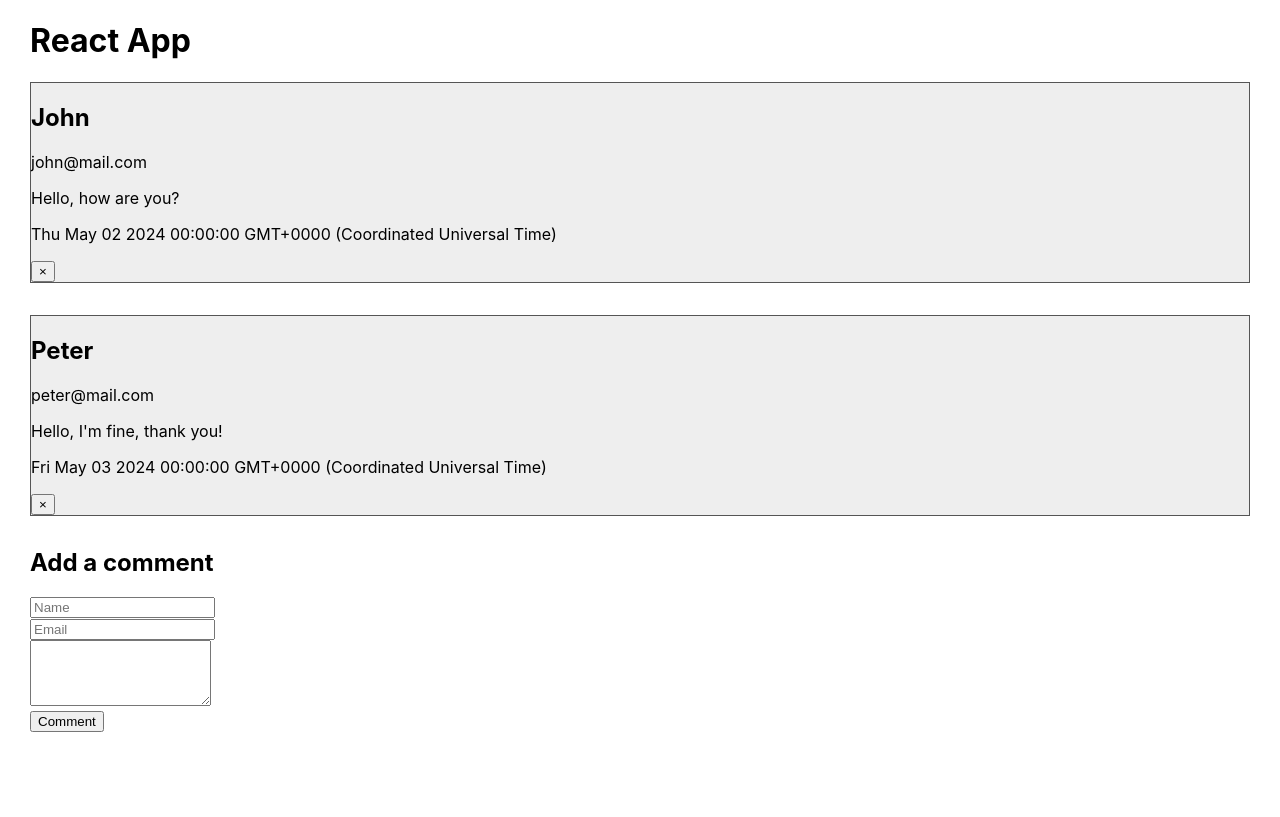
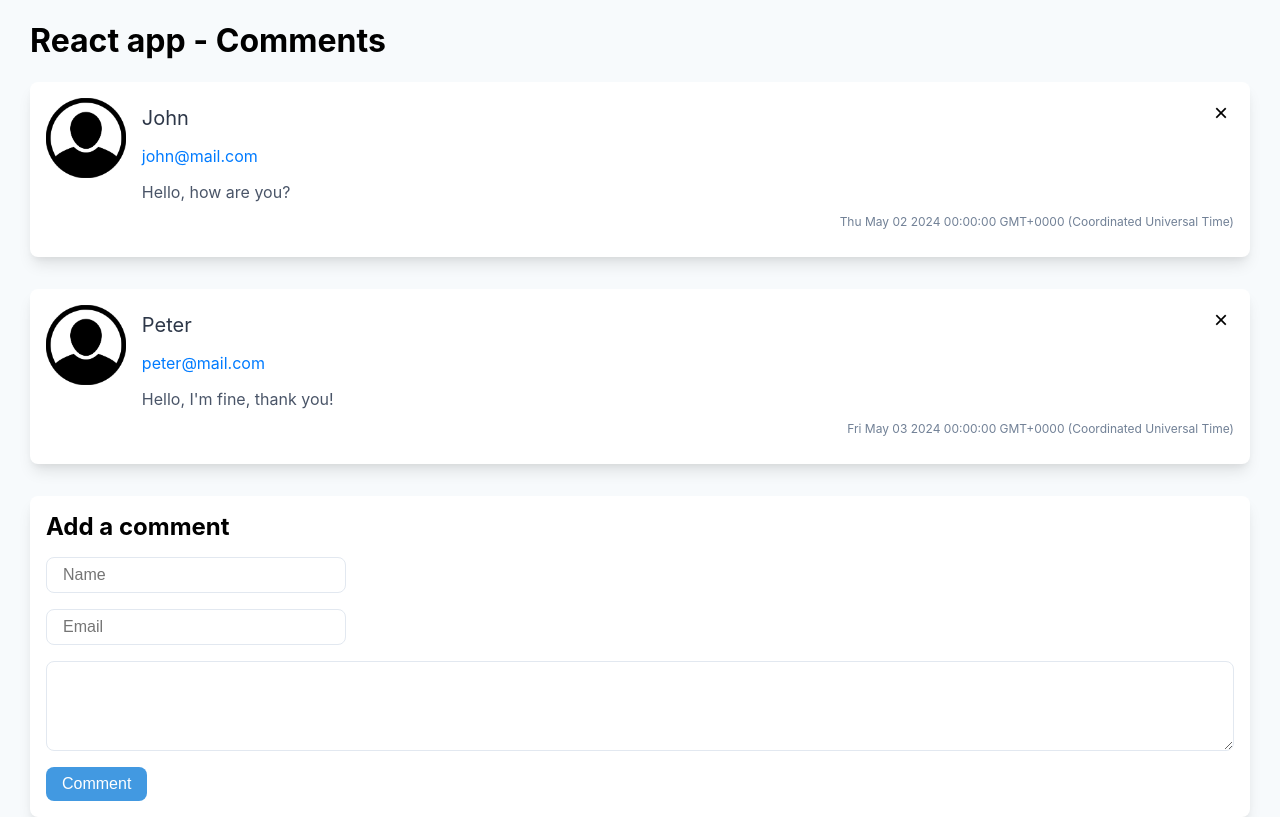
Before and after one commit to fabio-daros/react-basic-app, a React (Create React App) app: page / in a window 1280 px wide. Built offline with nearby package versions, Linux system fonts and the light colour scheme.

Commit message:
Adjusting CSS's

```diff
--- a/src/App.css
+++ b/src/App.css
@@ -1,3 +1,54 @@
+* {
+  box-sizing: border-box;
+}
+
+body {
+  background-color: #f7fafc;
+}
+
 .App {
   padding: 0 30px;;
 }
+
+.New-Comment {
+  border-radius: .5rem;
+  box-shadow: 0 10px 15px -3px rgba(0, 0, 0, .1), 0 4px 6px -2px rgba(0, 0, 0, .05);
+  padding: 1rem;
+  background-color: #fff;
+}
+
+.New-Comment h2 {
+  margin: 0;
+}
+
+.New-Comment input, .New-Comment textarea {
+  color: #4a5568;
+  background-color: #fff;
+  border: 1px solid #e2e8f0;
+  font-size: 1rem;
+  padding: .5rem 1rem;
+  margin: 1rem 0;
+  display: block;
+  border-radius: .5rem;
+}
+
+.New-Comment input {
+  width: 300px;
+}
+
+.New-Comment textarea {
+  width: 100%;
+}
+
+.New-Comment button {
+  background-color: #4299e1;
+  color: #fff;
+  font-size: 1rem;
+  padding: .5rem 1rem;
+  border-radius: .5rem;
+  border: none;
+}
+
+.New-Comment button:hover {
+  background-color: #2b6cb0;
+}
--- a/src/App.js
+++ b/src/App.js
@@ -53,7 +53,7 @@ class App extends Component {
   render() {
     return (
       <div className="App">
-        <h1>React App</h1>
+        <h1>React app - Comments</h1>
 
         {this.state.comments.map((comment, index) => (
           <Comment
@@ -66,13 +66,14 @@ class App extends Component {
           </Comment>
         ))}
 
-        <form method='post' onSubmit={this.addComment}>
+        <form method='post' onSubmit={this.addComment} className="New-Comment">
           <h2>Add a comment</h2>
           <div>
             <input
               type='text'
               name='name'
               onChange={this.InputHandler}  // Every time the input changes, the state is updated.
+              required
               value={this.state.newComment.name}
               placeholder='Name' />
           </div>
@@ -82,6 +83,7 @@ class App extends Component {
               name='email'
               onChange={this.InputHandler}  // Every time the input changes, the state is updated.
               value={this.state.newComment.email}
+              required
               placeholder='Email' />
           </div>
           <div>
@@ -89,7 +91,8 @@ class App extends Component {
               name='message'
               onChange={this.InputHandler}  // Every time the input changes, the state is updated.
               value={this.state.newComment.message}
-              rows="4">
+              rows="4"
+              required>
             </textarea>
           </div>
           <button type='submit'>Comment</button>
--- a/src/components/Comment.css
+++ b/src/components/Comment.css
@@ -1,5 +1,49 @@
 .Comment {
-    background-color: #eee;
+    background-color: #fff;
     margin-bottom: 2rem;
-    border: 1px solid #555;
+    border-radius: .5rem;
+    box-shadow: 0 10px 15px -3px rgba(0, 0, 0, .1), 0 4px 6px -2px rgba(0, 0, 0, .05);
+    padding: 1rem;
+    display: flex;
 }
+
+.Comment .avatar {
+    max-width: 80px;
+    max-height: 80px;
+}
+
+.Comment .content {
+    position: relative;
+    margin-left: 1rem;
+    width: 100%;
+}
+
+.Comment .content .name {
+    font-size: 1.25rem;
+    margin: .5rem 0 .25rem 0;
+    color: #2d3748;
+}
+
+.Comment .content .email {
+    color: #007bff;
+}
+
+.Comment .content .message {
+    color: #4a5568;
+    margin: .5rem 0;
+}
+
+.Comment .content .date {
+    text-align: right;
+    color: #718096;
+    font-size: .75rem;
+}
+
+.Comment .content .close {
+    position: absolute;
+    top: 0;
+    right: 0;
+    border: none;
+    background: none;
+    font-size: 1.5rem;
+}
--- a/src/components/Comment.js
+++ b/src/components/Comment.js
@@ -1,14 +1,20 @@
 import React from "react";
 import "./Comment.css";
+import userImage from "../assets/user.png";
 
 
 const Comment = props => { // Statless component or dumb component. It is a function that receives props as an argument and returns what should be rendered.
+
+
     return <div className="Comment">
-        <h2>{props.name}</h2>
-        <p>{props.email}</p>
-        <p>{props.children}</p>
-        <p>{props.date.toString()}</p>
-        <button onClick={props.onRemove}>&times;</button>
+        <img class="avatar" src={userImage} alt="props.name" />
+        <div class="content">
+            <p class="name">{props.name}</p>
+            <p class="email">{props.email}</p>
+            <p class="message">{props.children}</p>
+            <p class="date">{props.date.toString()}</p>
+            <button class="close" onClick={props.onRemove}>&times;</button>
+        </div>
     </div>
 };
 
```
Also changed, not shown: src/assets/user.png (added).
